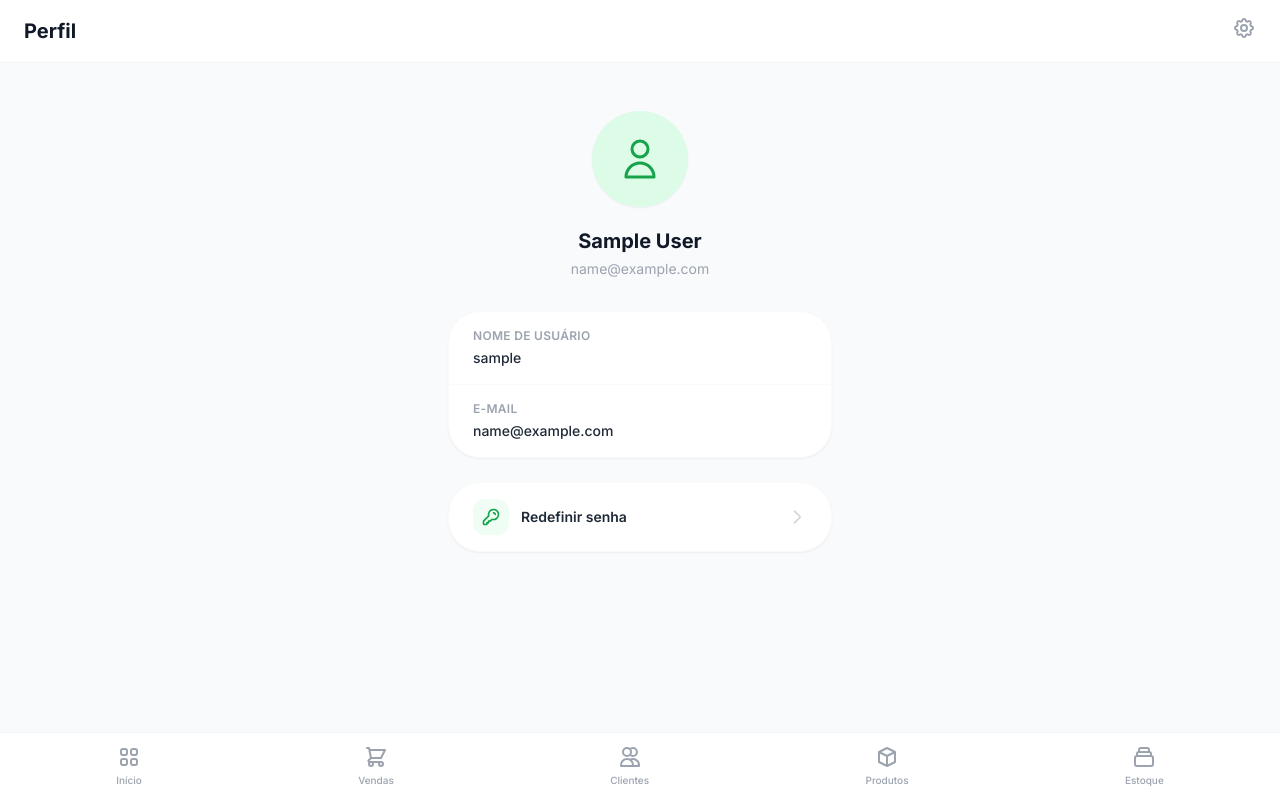
After one commit to JoonMarion/resale-manager, a Django app: page /perfil/ in a window 1280 px wide. The commit adds this page. Run offline with Django 5.2, Linux system fonts and the light colour scheme; the visitor is signed in with stand-in values (Sample User, id 1); some libraries are stand-ins or nearby versions.

Commit message:
Add user profile and password change functionality with corresponding templates and views
Co-authored-by: Copilot <copilot@github.com>

```diff
--- a/templates/base.html
+++ b/templates/base.html
@@ -21,15 +21,57 @@
     <!-- Top Bar -->
     <header class="bg-white border-b border-gray-100 px-6 py-4 flex justify-between items-center sticky top-0 z-10">
         <h1 class="text-xl font-bold text-gray-900">{% block header_title %}Revenda{% endblock %}</h1>
-        <form method="post" action="{% url 'users:logout' %}">
-            {% csrf_token %}
-            <button type="submit" class="text-gray-400 hover:text-gray-600 transition-colors">
+
+        <!-- Settings dropdown -->
+        <div class="relative" id="settings-menu">
+            <button onclick="toggleSettingsMenu()"
+                class="text-gray-400 hover:text-gray-600 transition-colors focus:outline-none"
+                aria-label="Configurações">
                 <svg class="w-6 h-6" fill="none" stroke="currentColor" viewBox="0 0 24 24">
-                    <path stroke-linecap="round" stroke-linejoin="round" stroke-width="2" d="M17 16l4-4m0 0l-4-4m4 4H7m6 4v1a3 3 0 01-3 3H6a3 3 0 01-3-3V7a3 3 0 013-3h4a3 3 0 013 3v1"></path>
+                    <path stroke-linecap="round" stroke-linejoin="round" stroke-width="2"
+                          d="M10.325 4.317c.426-1.756 2.924-1.756 3.35 0a1.724 1.724 0 002.573 1.066c1.543-.94 3.31.826 2.37 2.37a1.724 1.724 0 001.065 2.572c1.756.426 1.756 2.924 0 3.35a1.724 1.724 0 00-1.066 2.573c.94 1.543-.826 3.31-2.37 2.37a1.724 1.724 0 00-2.572 1.065c-.426 1.756-2.924 1.756-3.35 0a1.724 1.724 0 00-2.573-1.066c-1.543.94-3.31-.826-2.37-2.37a1.724 1.724 0 00-1.065-2.572c-1.756-.426-1.756-2.924 0-3.35a1.724 1.724 0 001.066-2.573c-.94-1.543.826-3.31 2.37-2.37.996.608 2.296.07 2.572-1.065z"/>
+                    <path stroke-linecap="round" stroke-linejoin="round" stroke-width="2" d="M15 12a3 3 0 11-6 0 3 3 0 016 0z"/>
                 </svg>
             </button>
-        </form>
+
+            <!-- Dropdown panel -->
+            <div id="settings-dropdown"
+                 class="hidden absolute right-0 mt-2 w-44 bg-white rounded-2xl shadow-lg border border-gray-100 overflow-hidden z-50">
+                <a href="{% url 'users:profile' %}"
+                   class="flex items-center space-x-3 px-4 py-3 text-sm text-gray-700 hover:bg-gray-50 transition-colors">
+                    <svg class="w-5 h-5 text-gray-400" fill="none" stroke="currentColor" viewBox="0 0 24 24">
+                        <path stroke-linecap="round" stroke-linejoin="round" stroke-width="2"
+                              d="M16 7a4 4 0 11-8 0 4 4 0 018 0zM12 14a7 7 0 00-7 7h14a7 7 0 00-7-7z"/>
+                    </svg>
+                    <span>Perfil</span>
+                </a>
+                <div class="border-t border-gray-50"></div>
+                <form method="post" action="{% url 'users:logout' %}">
+                    {% csrf_token %}
+                    <button type="submit"
+                        class="w-full flex items-center space-x-3 px-4 py-3 text-sm text-red-500 hover:bg-red-50 transition-colors">
+                        <svg class="w-5 h-5" fill="none" stroke="currentColor" viewBox="0 0 24 24">
+                            <path stroke-linecap="round" stroke-linejoin="round" stroke-width="2"
+                                  d="M17 16l4-4m0 0l-4-4m4 4H7m6 4v1a3 3 0 01-3 3H6a3 3 0 01-3-3V7a3 3 0 013-3h4a3 3 0 013 3v1"/>
+                        </svg>
+                        <span>Sair</span>
+                    </button>
+                </form>
+            </div>
+        </div>
     </header>
+
+    <script>
+        function toggleSettingsMenu() {
+            document.getElementById('settings-dropdown').classList.toggle('hidden');
+        }
+        document.addEventListener('click', function(e) {
+            var menu = document.getElementById('settings-menu');
+            if (menu && !menu.contains(e.target)) {
+                document.getElementById('settings-dropdown').classList.add('hidden');
+            }
+        });
+    </script>
 
     <!-- Main Content -->
     <main class="p-4 max-w-lg mx-auto">
--- /dev/null
+++ b/templates/users/profile.html
@@ -0,0 +1,51 @@
+{% extends 'base.html' %}
+{% block title %}Perfil – Carla Variedades{% endblock %}
+{% block header_title %}Perfil{% endblock %}
+
+{% block content %}
+<div class="flex flex-col items-center pt-8 pb-6">
+
+    <!-- Avatar -->
+    <div class="w-24 h-24 bg-green-100 rounded-full flex items-center justify-center mb-5 shadow-sm">
+        <svg class="w-12 h-12 text-green-600" fill="none" stroke="currentColor" viewBox="0 0 24 24">
+            <path stroke-linecap="round" stroke-linejoin="round" stroke-width="1.5"
+                  d="M16 7a4 4 0 11-8 0 4 4 0 018 0zM12 14a7 7 0 00-7 7h14a7 7 0 00-7-7z"/>
+        </svg>
+    </div>
+
+    <!-- Name -->
+    <h2 class="text-xl font-bold text-gray-900 mb-1">{{ request.user.get_full_name|default:request.user.username }}</h2>
+
+    <!-- Email -->
+    <p class="text-sm text-gray-400 mb-8">{{ request.user.email }}</p>
+
+    <!-- Card -->
+    <div class="bg-white rounded-[2rem] border border-gray-50 shadow-sm w-full max-w-sm overflow-hidden">
+        <div class="px-6 py-4 border-b border-gray-50">
+            <p class="text-xs font-semibold text-gray-400 uppercase tracking-wide mb-1">Nome de usuário</p>
+            <p class="text-sm font-medium text-gray-800">{{ request.user.username }}</p>
+        </div>
+        <div class="px-6 py-4">
+            <p class="text-xs font-semibold text-gray-400 uppercase tracking-wide mb-1">E-mail</p>
+            <p class="text-sm font-medium text-gray-800">{{ request.user.email }}</p>
+        </div>
+    </div>
+
+    <!-- Change password button -->
+    <a href="{% url 'users:password_change' %}"
+       class="mt-6 w-full max-w-sm flex items-center justify-between bg-white rounded-[2rem] border border-gray-50 shadow-sm px-6 py-4 hover:bg-gray-50 transition-colors">
+        <div class="flex items-center space-x-3">
+            <div class="w-9 h-9 bg-green-50 rounded-xl flex items-center justify-center">
+                <svg class="w-5 h-5 text-green-600" fill="none" stroke="currentColor" viewBox="0 0 24 24">
+                    <path stroke-linecap="round" stroke-linejoin="round" stroke-width="2"
+                          d="M15 7a2 2 0 012 2m4 0a6 6 0 01-7.743 5.743L11 17H9v2H7v2H4a1 1 0 01-1-1v-2.586a1 1 0 01.293-.707l5.964-5.964A6 6 0 1121 9z"/>
+                </svg>
+            </div>
+            <span class="text-sm font-semibold text-gray-800">Redefinir senha</span>
+        </div>
+        <svg class="w-5 h-5 text-gray-300" fill="none" stroke="currentColor" viewBox="0 0 24 24">
+            <path stroke-linecap="round" stroke-linejoin="round" stroke-width="2" d="M9 5l7 7-7 7"/>
+        </svg>
+    </a>
+</div>
+{% endblock %}
--- a/users/urls.py
+++ b/users/urls.py
@@ -1,12 +1,14 @@
 from django.urls import path
 from django.contrib.auth import views as auth_views
-from .views import CustomLoginView, CustomLogoutView
+from .views import CustomLoginView, CustomLogoutView, ProfileView, InAppPasswordChangeView
 
 app_name = 'users'
 
 urlpatterns = [
     path('login/', CustomLoginView.as_view(), name='login'),
     path('logout/', CustomLogoutView.as_view(), name='logout'),
+    path('perfil/', ProfileView.as_view(), name='profile'),
+    path('perfil/senha/', InAppPasswordChangeView.as_view(), name='password_change'),
 
     # Password Reset
     path('password_reset/', auth_views.PasswordResetView.as_view(template_name='registration/password_reset_form.html', email_template_name='registration/password_reset_email.html', success_url='/password_reset/done/'), name='password_reset'),
--- a/users/views.py
+++ b/users/views.py
@@ -1,5 +1,11 @@
 from django.contrib.auth.views import LoginView, LogoutView
+from django.contrib.auth.forms import SetPasswordForm
+from django.contrib.auth import update_session_auth_hash
+from django.contrib import messages
+from django.shortcuts import render, redirect
 from django.urls import reverse_lazy
+from django.contrib.auth.mixins import LoginRequiredMixin
+from django.views import View
 
 
 class CustomLoginView(LoginView):
@@ -12,3 +18,23 @@ class CustomLoginView(LoginView):
 
 class CustomLogoutView(LogoutView):
     next_page = reverse_lazy('users:login')
+
+
+class ProfileView(LoginRequiredMixin, View):
+    def get(self, request):
+        return render(request, 'users/profile.html')
+
+
+class InAppPasswordChangeView(LoginRequiredMixin, View):
+    def get(self, request):
+        form = SetPasswordForm(user=request.user)
+        return render(request, 'users/password_change.html', {'form': form})
+
+    def post(self, request):
+        form = SetPasswordForm(user=request.user, data=request.POST)
+        if form.is_valid():
+            form.save()
+            update_session_auth_hash(request, form.user)  # keep user logged in
+            messages.success(request, 'Senha alterada com sucesso!')
+            return redirect('users:profile')
+        return render(request, 'users/password_change.html', {'form': form})
```
Also changed, not shown: templates/users/password_change.html (added, +111 -0 lines).
